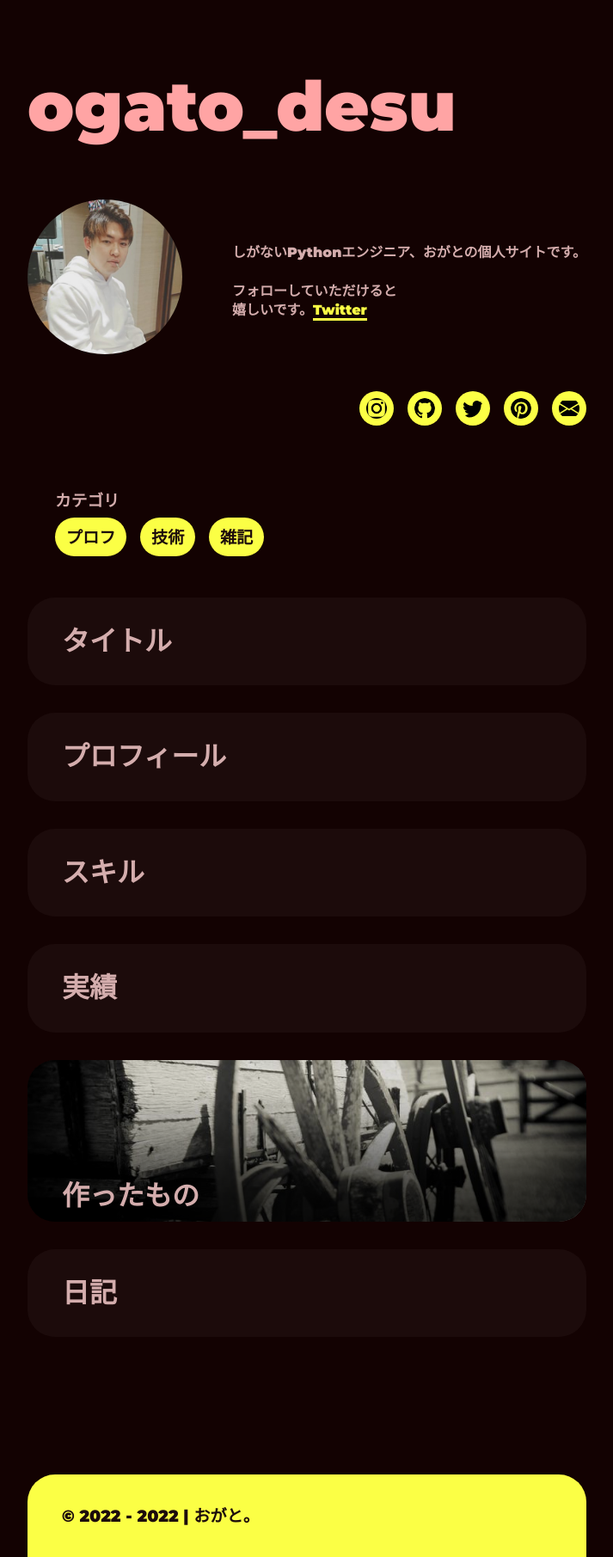
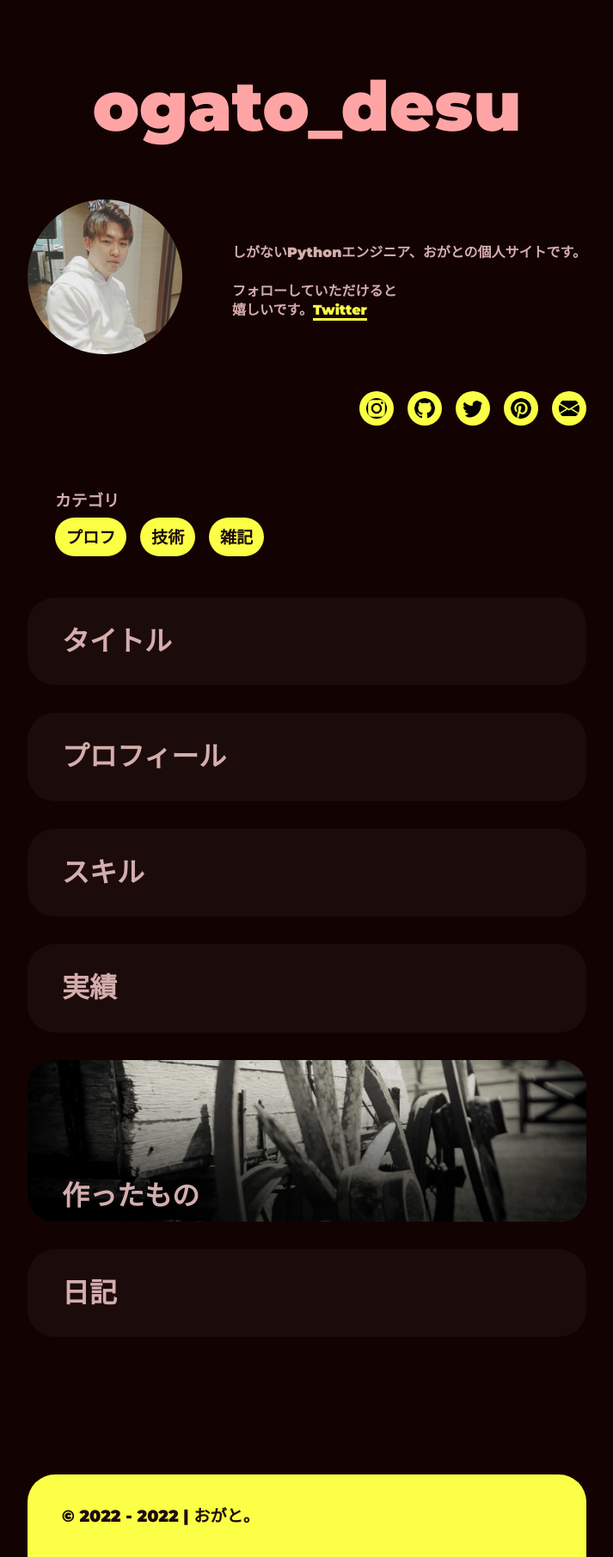
Before and after one commit to ogatodesuyo/ogatodesuyo.github.io, a Jekyll site: the page built from index.md, in a window 1280 px wide. Shown: the whole page at 86% size, without its empty margins (283-996 px from the left). Built offline with Jekyll 4.4.1, drawn with Linux system fonts in a browser that asks for light colours.

Commit message:
サイトタイトルの位置を変更

```diff
--- a/assets/css/common.css
+++ b/assets/css/common.css
@@ -78,7 +78,7 @@ hr {
 
 @media screen and (max-width: 650px) {
   a.site-title {
-    font-size: 3.5rem !important;
+    font-size: 3rem !important;
   }
   .site-title.article-page {
     font-size: 1.6rem !important;
--- a/assets/css/main.css
+++ b/assets/css/main.css
@@ -46,6 +46,7 @@ main.blogfeed * {
 
 header {
   padding: 2rem 0 4rem 0;
+  text-align: center;
 }
 
 header .site-title {
```
Also changed, not shown: 3 other files.
